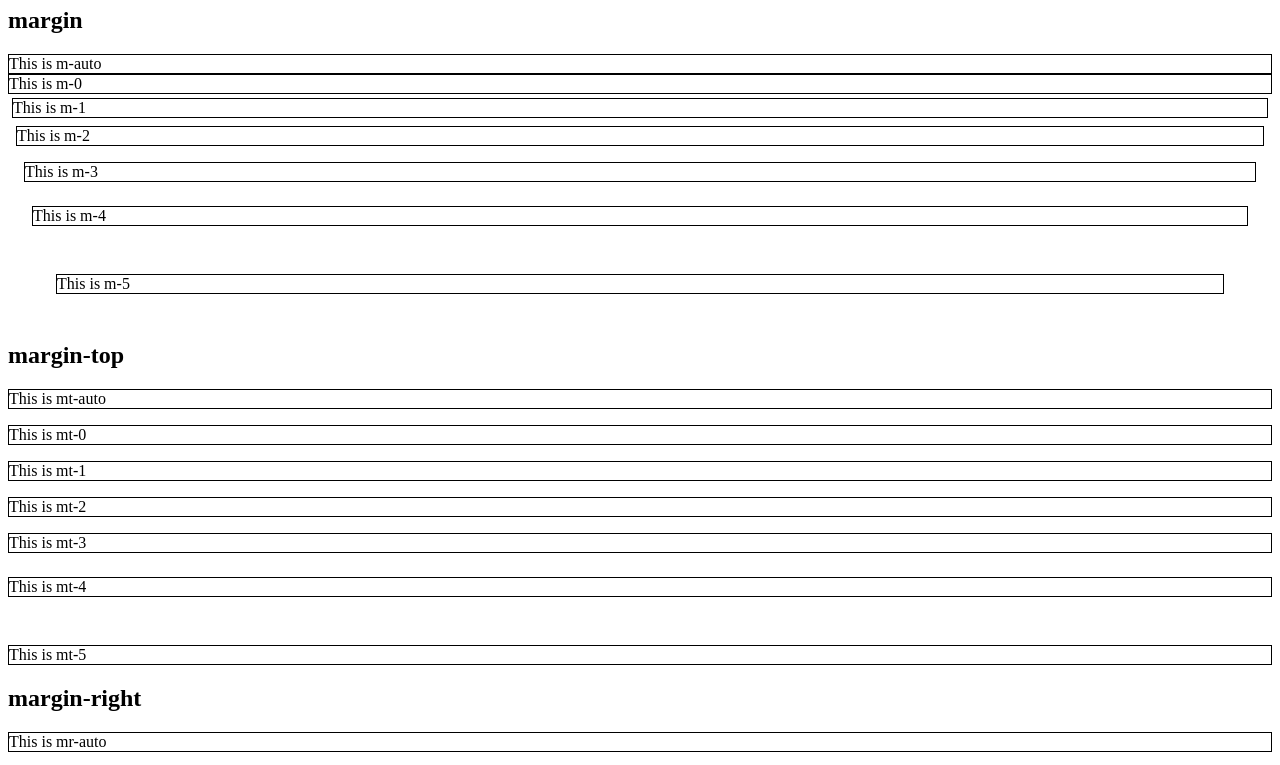
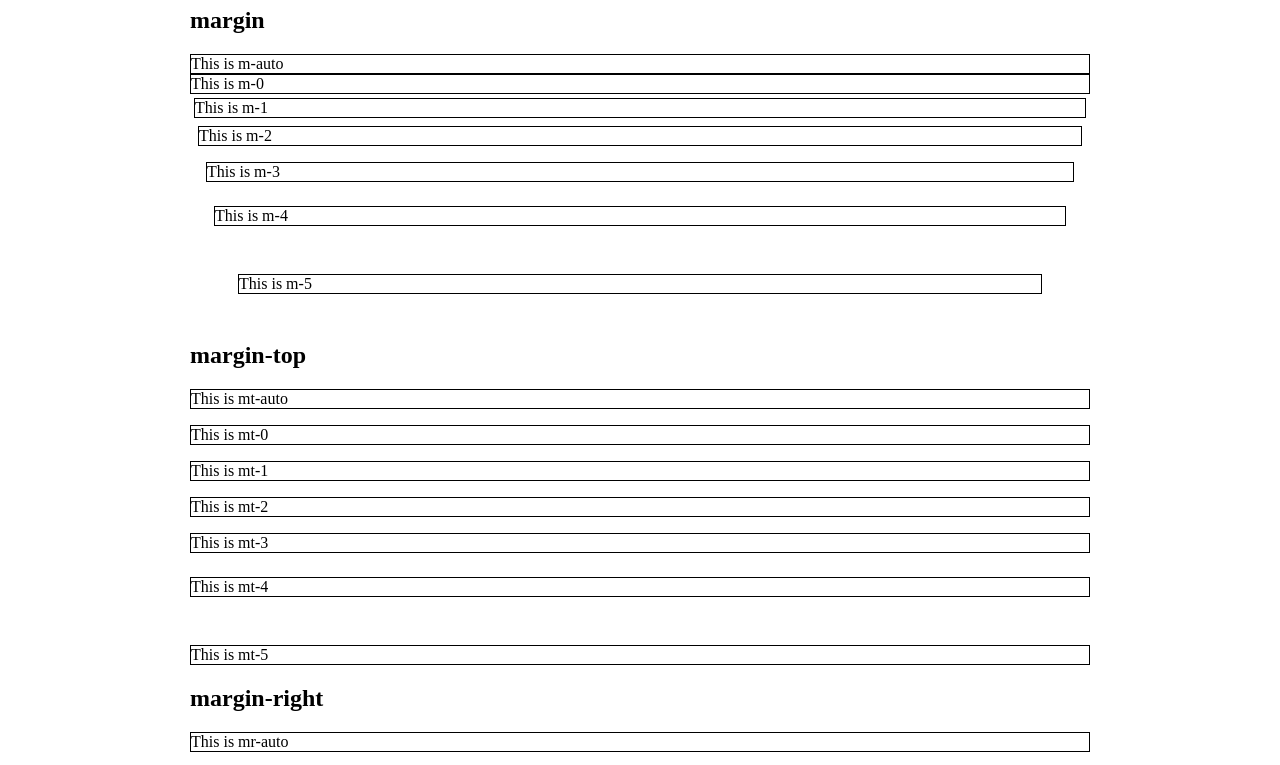
Before and after one commit to simpledevio/simpledev-css-utilities, a plain HTML site: page spacing.html in a window 1280 px wide. Shown: the part 107-872 px from the top of the page. Drawn offline with Linux system fonts and the light colour scheme.

Commit message:
Add .container to spacing.html

```diff
--- a/spacing.html
+++ b/spacing.html
@@ -5,11 +5,18 @@
   <meta http-equiv="X-UA-Compatible" content="IE=edge">
   <meta name="viewport" content="width=device-width, initial-scale=1.0">
   <title>spacing demo | simpledev.css utilities</title>
+  <style>
+    .container {
+      max-width: 900px;
+      margin-inline: auto;
+      padding-inline: 12px;
+    }
+  </style>
 
   <link rel="stylesheet" href="dist/simpledev-utilities.css">
 </head>
 
-<body>
+<body class="container">
 <nav>
   <ul class="lst-none d-flex pl-0 jc-center" style="gap: 8px;">
     <li><a href="./">Home</a></li>
```
